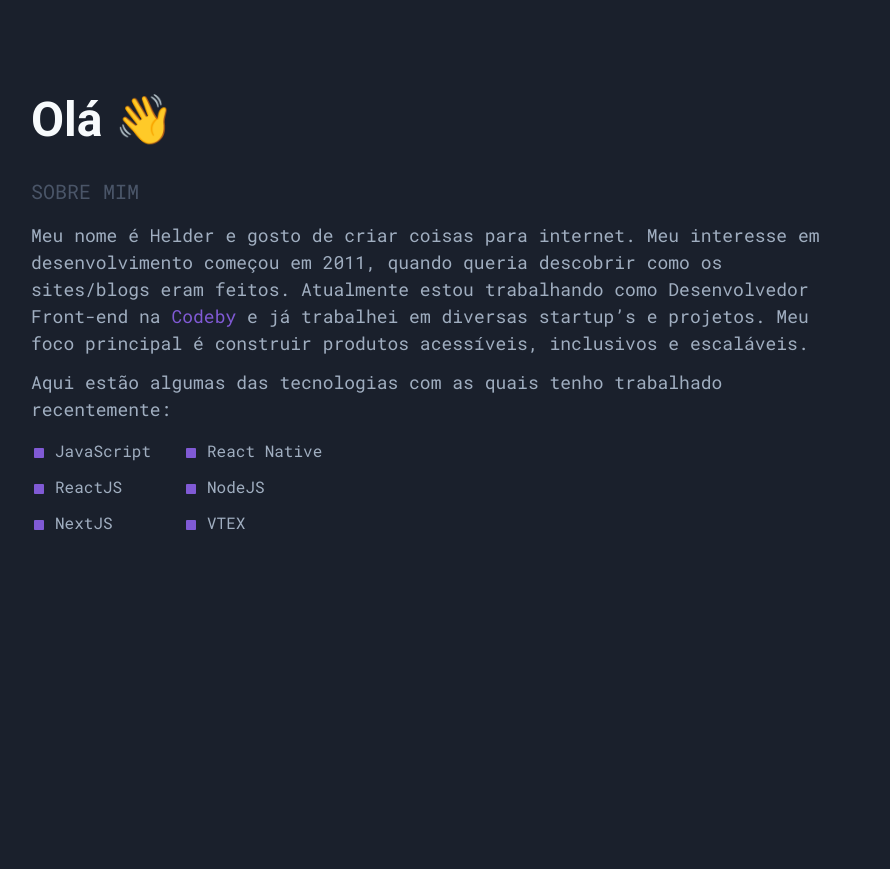
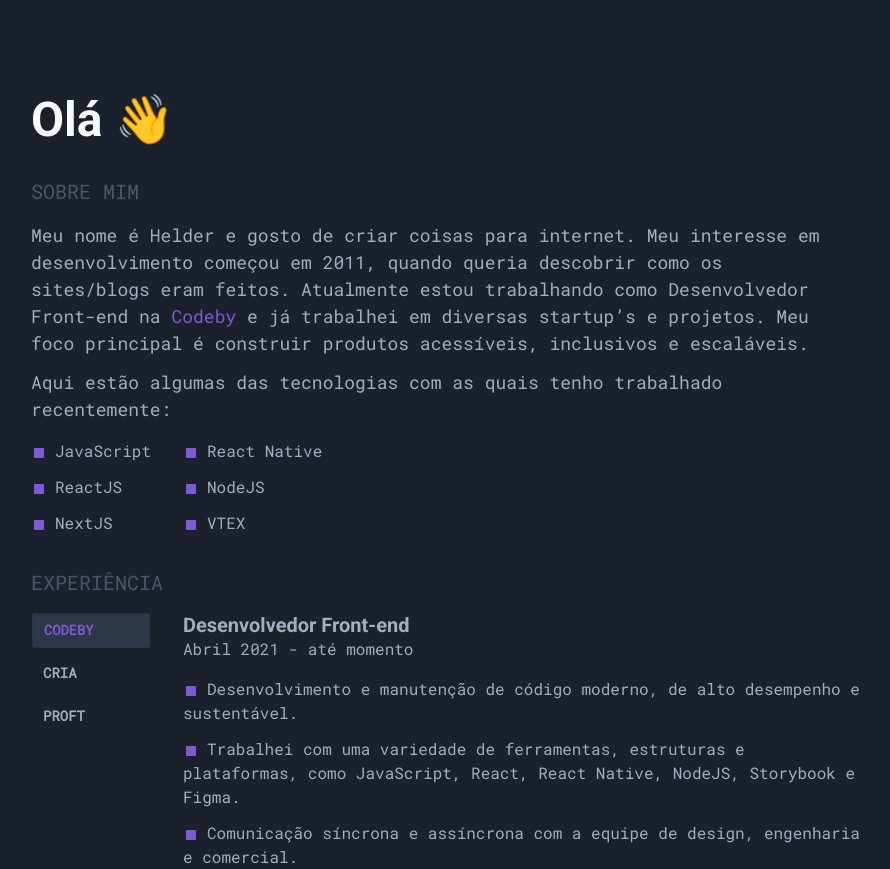
Before and after one commit to helderavila/v1, a Next.js app: page / in a window 1280 px wide. Shown: the whole page, without its empty margins (209-1099 px from the left). Before the commit the page ends 800 px from the top, so only its background shows below. Built offline with nearby package versions, Linux system fonts and the light colour scheme.

Commit message:
✨ experience component

```diff
--- a/src/components/About.tsx
+++ b/src/components/About.tsx
@@ -7,8 +7,9 @@ export function About() {
       width="100%"
       maxWidth={800}
       direction="column"
+      mt="8"
     >
-      <Text color="gray.600" fontSize="xl" mt="8">SOBRE MIM</Text>
+      <Text color="gray.600" fontSize="xl">SOBRE MIM</Text>
       <Text fontSize="lg" mt="4">
         Meu nome é Helder e gosto de criar coisas para internet. Meu interesse em desenvolvimento começou em 2011,
         quando queria descobrir como os sites/blogs eram feitos. Atualmente estou trabalhando como Desenvolvedor Front-end na <Text as="span" color="purple.500">Codeby </Text>
--- /dev/null
+++ b/src/components/Experience/Tab.tsx
@@ -0,0 +1,18 @@
+import { ReactNode } from "react";
+import { Flex, Heading, Text } from "@chakra-ui/react";
+
+interface TabProps {
+  title: string;
+  subtitle: string;
+  children: ReactNode
+}
+
+export function Tab({ children, subtitle, title, ...rest }: TabProps) {
+  return (
+    <Flex align="flex-start" w="100%" ml="8" direction="column" mt={["8", "0"]} {...rest}>
+      <Heading size="md">{title}</Heading>
+      <Text size="sm">{subtitle}</Text>
+      {children}
+    </Flex>
+  )
+}
--- /dev/null
+++ b/src/components/Experience/TabButton.tsx
@@ -0,0 +1,33 @@
+import { Button, ButtonProps } from "@chakra-ui/react";
+
+interface TabButtonProps extends ButtonProps {
+  children: string;
+}
+
+export function TabButton({ children, ...rest }: TabButtonProps) {
+  return (
+    <Button
+      height="35px"
+      lineHeight="1.2"
+      transition="all 0.2s cubic-bezier(.08,.52,.52,1)"
+      pl="12px"
+      w="120px"
+      borderRadius="2px"
+      fontSize="14px"
+      fontWeight="semibold"
+      bg="transparent"
+      borderColor="transparent"
+      color="gray.400"
+      _hover={{ bg: "gray.700" }}
+      justifyContent="flex-start"
+      _active={{
+        bg: "gray.700",
+        transform: "scale(0.98)",
+        color: "purple.500",
+      }}
+      {...rest}
+    >
+      {children}
+    </Button>
+  )
+}
--- /dev/null
+++ b/src/components/Experience/index.tsx
@@ -0,0 +1,73 @@
+import { useState } from "react";
+import { Flex, List, ListIcon, ListItem, SlideFade, Stack, Text } from "@chakra-ui/react";
+import { IoIosSquare } from "react-icons/io";
+
+import { Tab } from "./Tab";
+import { TabButton } from "./TabButton";
+
+const DATA = [
+  {
+    company: 'CODEBY',
+    title: 'Desenvolvedor Front-end',
+    subtitle: 'Abril 2021 - até momento'
+  },
+  {
+    company: 'CRIA',
+    title: 'Desenvolvedor Front-end',
+    subtitle: 'Junho 2020 - Agosto 2021'
+  },
+  {
+    company: 'PROFT',
+    title: 'Desenvolvedor Front-end',
+    subtitle: 'Março 2020 - Abril 2021'
+  }
+]
+
+export function Experience() {
+  const [tab, setTab] = useState(0)
+
+  return (
+    <Flex
+      width="100%"
+      maxWidth={800}
+      direction="column"
+      mt="8"
+    >
+      <Text color="gray.600" fontSize="xl">EXPERIÊNCIA</Text>
+      <Flex align="flex-start" mt="4" direction={["column", "row"]}>
+        <Stack direction={["row-reverse", "column"]} align="center" >
+          {DATA.map((item, index) => (
+            <TabButton isActive={index === tab} onClick={() => setTab(index)}>
+              {item.company}
+            </TabButton>
+          ))}
+        </Stack>
+        {DATA.map((item, index) => {
+          if (tab === index) {
+            return (
+              <SlideFade delay={0.2} offsetY="-40px" in={tab === index} >
+                <Tab title={item.title} subtitle={item.subtitle}>
+                  <List spacing="3" mt="4">
+                    <ListItem>
+                      <ListIcon as={IoIosSquare} color="purple.500" />
+                      Desenvolvimento e manutenção de código moderno, de alto desempenho e sustentável.
+                    </ListItem>
+                    <ListItem>
+                      <ListIcon as={IoIosSquare} color="purple.500" />
+                      Trabalhei com uma variedade de ferramentas, estruturas e plataformas,
+                      como JavaScript, React, React Native, NodeJS, Storybook e Figma.
+                    </ListItem>
+                    <ListItem>
+                      <ListIcon as={IoIosSquare} color="purple.500" />
+                      Comunicação síncrona e assíncrona com a equipe de design, engenharia e comercial.
+                    </ListItem>
+                  </List>
+                </Tab>
+              </SlideFade>
+            )
+          }
+        })}
+      </Flex>
+    </Flex>
+  )
+}
--- a/src/pages/index.tsx
+++ b/src/pages/index.tsx
@@ -1,5 +1,7 @@
 import { Flex } from "@chakra-ui/react";
+
 import { About } from "../components/About";
+import { Experience } from "../components/Experience";
 import { Header } from "../components/Header";
 
 export default function Home() {
@@ -15,6 +17,7 @@ export default function Home() {
     >
       <Header />
       <About />
+      <Experience />
     </Flex>
   )
 }
```
